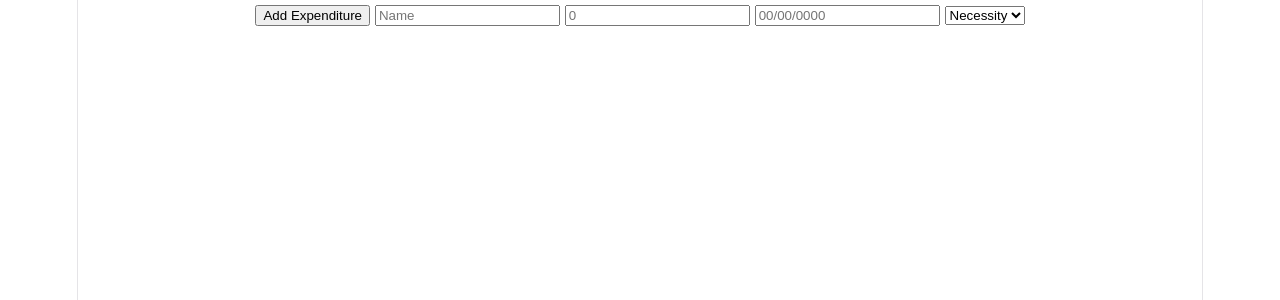
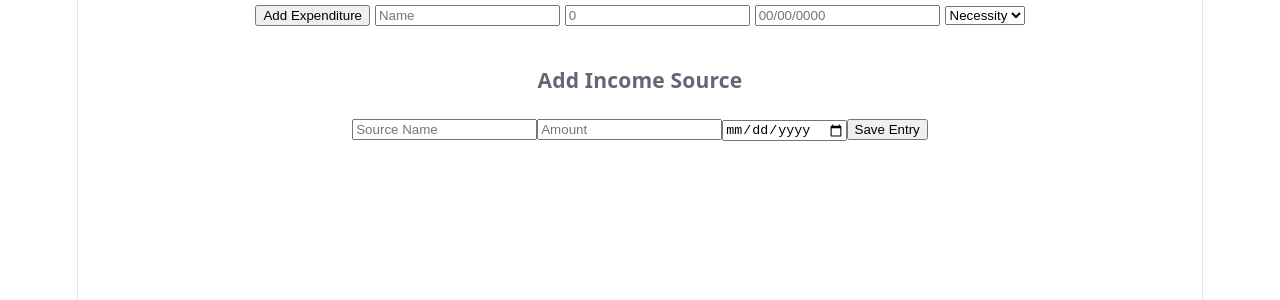
Before and after one commit to BenRod5/Pocket-Finance, a React (Vite) app: page / in a window 1280 px wide. Shown: the top 300 px of the page. Built offline with nearby package versions, Linux system fonts and the light colour scheme.

Commit message:
Creates the Income Inputs. - Put it underneath the previously made secion - Can be moved to a different tab maybe later on.

```diff
--- a/src/App.jsx
+++ b/src/App.jsx
@@ -4,13 +4,16 @@ import viteLogo from './assets/vite.svg'
 import heroImg from './assets/hero.png'
 import './App.css'
 import ExpenditureForm from './ExpenditureForm'
+import Income from './Income'
 
 function App() {
   const [count, setCount] = useState(0)
 
   return (
     <>
+
       <ExpenditureForm />
+      <Income />
     </>
   )
 }
--- /dev/null
+++ b/src/Income.jsx
@@ -0,0 +1,45 @@
+import { useState } from 'react' ;
+
+const Income = () => {
+    //Define the globals
+    const [source, setSource] = useState("");
+    const [amount, setAmount] = useState("");
+    const [date, setDate] = useState("");
+    //Shows when save button is clicked
+    const handleSave = () => {
+            alert("Saved " + source + " (£" + amount + ") on " + date);
+        };
+
+    return(
+        <div style={{padding: '20px', border: '1px'}}>
+            <h3>Add Income Source</h3>
+
+            <input
+                type="text"
+                placeholder='Source Name'
+                value={source}
+                        //onChange is basically when the button is clicked
+                        //e.target.value is the actual value inside of the text box
+                        //setSource updates our saved value with the value inside of the text box
+                onChange={(e) => setSource(e.target.value)}
+            />
+            <input
+                    type="number"
+                    placeholder="Amount"
+                    value={amount}
+                    onChange={(e) => setAmount(e.target.value)}
+            />
+
+                <input
+                        //date data type creates the calender drop down
+                    type="date"
+                    value={date}
+                    onChange={(e) => setDate(e.target.value)}
+            />
+            <button onClick={handleSave}>Save Entry</button>
+        </div>
+    );
+
+};
+
+export default Income;
```
